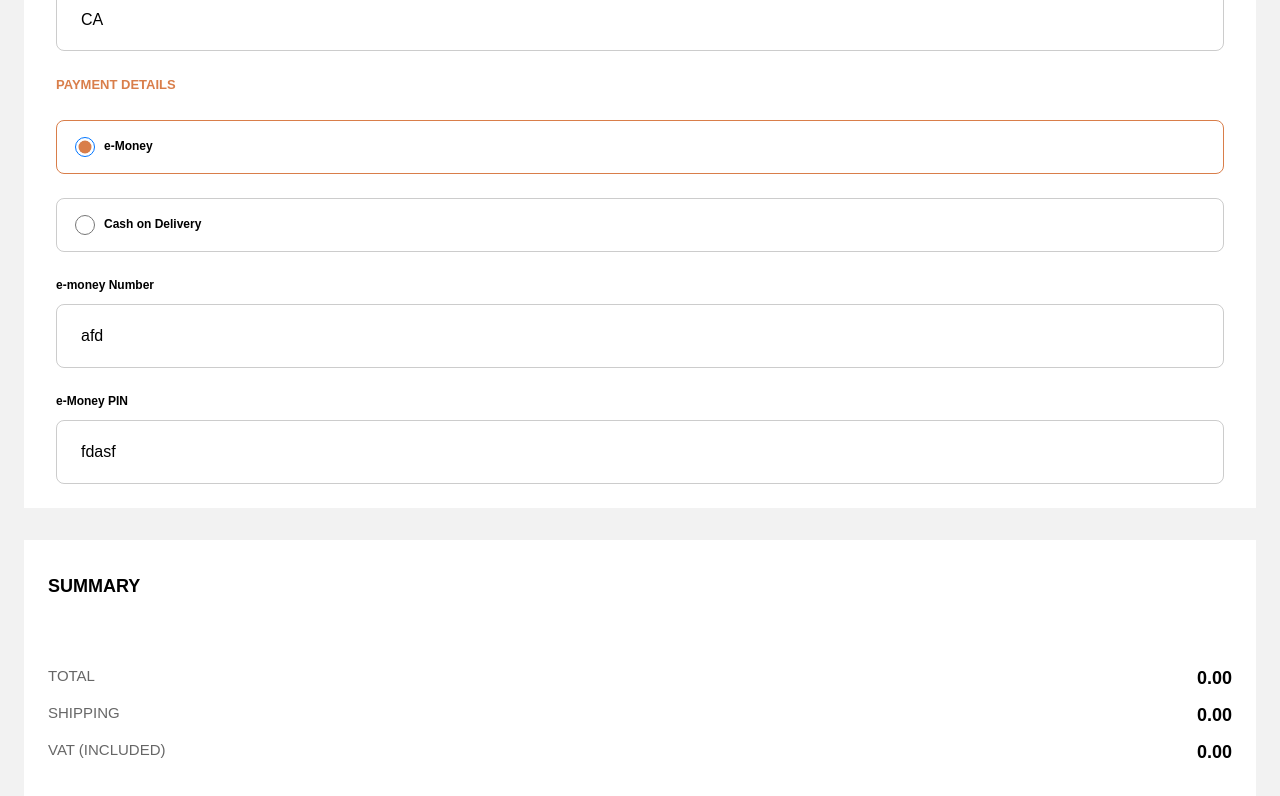
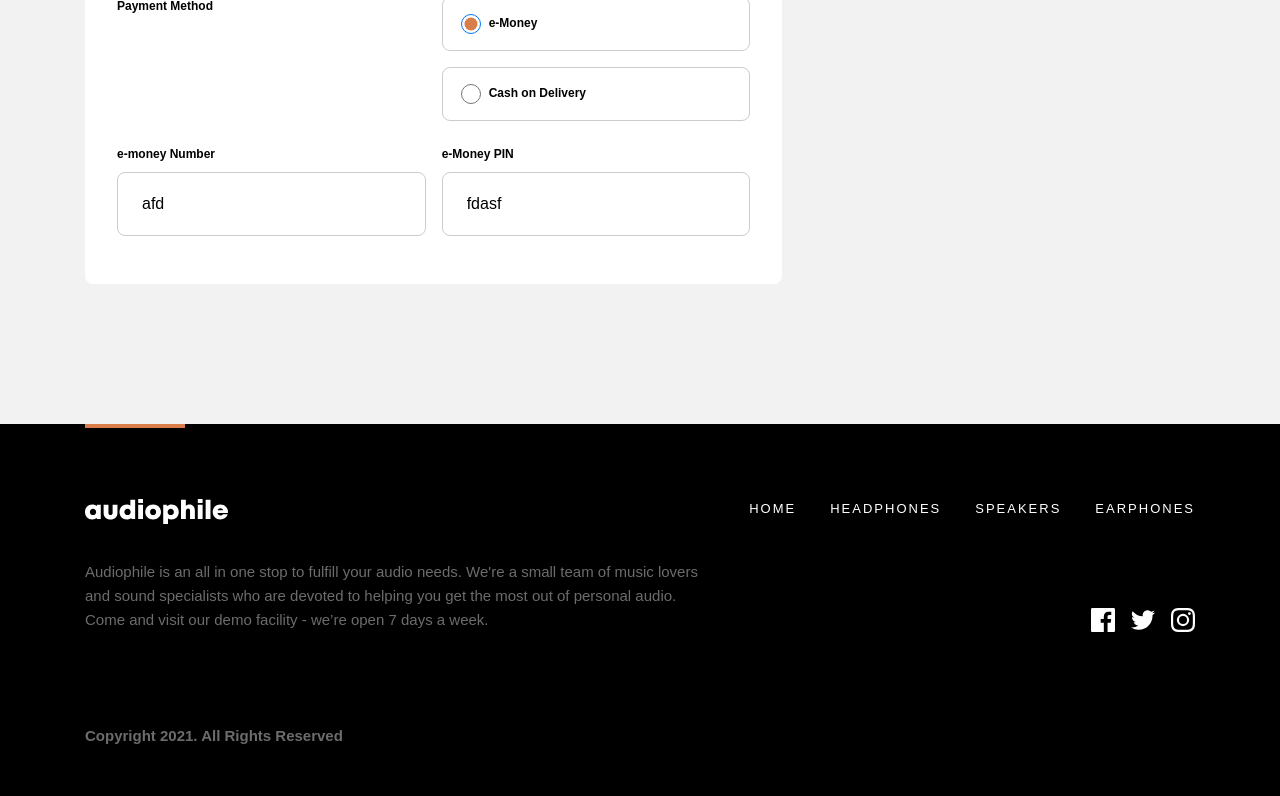
Before and after one commit to Ibarra11/audiophile, a React (Create React App) app: page /checkout in a window 1280 px wide. Shown: the part 1060-1856 px from the top of the page. Built offline with nearby package versions, Linux system fonts and the light colour scheme.

Commit message:
Checkout form responsive

```diff
--- a/package.json
+++ b/package.json
@@ -26,7 +26,6 @@
     "styled-components": "^5.3.1",
     "styled-normalize": "^8.0.7",
     "typescript": "^4.1.2",
-    "uniqid": "^5.4.0",
     "web-vitals": "^1.0.1"
   },
   "scripts": {
--- a/src/components/CheckoutForm/helpers.tsx
+++ b/src/components/CheckoutForm/helpers.tsx
@@ -8,12 +8,21 @@ interface ITextInput {
   type: 'text' | 'email' | 'tel';
   fieldProps: (nameOrOptions: any) => FieldInputProps<any>;
   meta: [FormikTouched<any>, FormikErrors<any>];
+  columns?: number;
+  rows?: number;
 }
-const TextInput = ({ label, fieldProps, meta, ...props }: ITextInput) => {
+const TextInput = ({
+  label,
+  fieldProps,
+  meta,
+  rows,
+  columns,
+  ...props
+}: ITextInput) => {
   const [touched, errors] = meta;
 
   return (
-    <InputGroup>
+    <InputGroup rows={rows} columns={columns}>
       <Label htmlFor={props.name || props.id}>{label}</Label>
       <Input {...props} {...fieldProps(props.name)} />
       {touched[props.name] && errors[props.name] ? (
@@ -30,16 +39,20 @@ interface IRadioButton {
   type: 'radio';
   fieldProps: (nameOrOptions: any) => FieldInputProps<any>;
   checked: boolean;
+  rows?: number;
+  columns?: number;
 }
 
 const RadioButton = ({
   label,
   fieldProps,
   checked,
+  rows,
+  columns,
   ...props
 }: IRadioButton) => {
   return (
-    <RadioGroup checked={checked}>
+    <RadioGroup checked={checked} rows={rows} columns={columns}>
       <Input
         {...props}
         {...fieldProps(props.name)}
--- a/src/components/CheckoutForm/index.tsx
+++ b/src/components/CheckoutForm/index.tsx
@@ -1,5 +1,6 @@
-import React, { useState, useLayoutEffect } from 'react';
+import React, { useState } from 'react';
 import * as Yup from 'yup';
+import { DollarSign } from 'react-feather';
 import Buttons from '../Buttons';
 import CartList from '../CartList';
 import ConfirmationModal from './ConfirmationModal';
@@ -13,14 +14,22 @@ import {
   Heading,
   FormGroupWrapper,
   FormGroup,
+  FormGroupGrid,
+  RadioGroupGrid,
   FormGroupHeader,
+  PaymentDetailsMobileToTablet,
+  PaymentDetailsLaptopAndUp,
   SummaryWrapper,
   SummaryHeading,
   SummaryRow,
+  RadioGroupHeading,
   RowTitle,
   RowPrice,
+  CashOption,
+  CashText,
   OrangeRowPrice,
   ErrorText,
+  GoBackLink,
 } from './styles';
 
 const CheckoutSchema = Yup.object().shape(
@@ -76,6 +85,9 @@ const CheckoutForm = () => {
 
   return (
     <Wrapper>
+      <GoBackLink onClick={() => window.history.back()}>
+        Go Back
+      </GoBackLink>
       <Form
         onSubmit={(e) => {
           e.preventDefault();
@@ -86,6 +98,7 @@ const CheckoutForm = () => {
           <Heading>Checkout</Heading>
           <FormGroup>
             <FormGroupHeader>Billing Details</FormGroupHeader>
+            <FormGroupGrid>
               <TextInput
                 label="Name"
                 name="Name"
@@ -110,9 +123,11 @@ const CheckoutForm = () => {
                 fieldProps={formik.getFieldProps}
                 meta={[formik.touched, formik.errors]}
               />
+            </FormGroupGrid>
           </FormGroup>
           <FormGroup>
             <FormGroupHeader>Shipping Info</FormGroupHeader>
+            <FormGroupGrid>
               <TextInput
                 label="Address"
                 name="Address"
@@ -120,6 +135,7 @@ const CheckoutForm = () => {
                 type="text"
                 fieldProps={formik.getFieldProps}
                 meta={[formik.touched, formik.errors]}
+                columns={2}
               />
               <TextInput
                 label="Zip Code"
@@ -145,9 +161,12 @@ const CheckoutForm = () => {
                 fieldProps={formik.getFieldProps}
                 meta={[formik.touched, formik.errors]}
               />
+            </FormGroupGrid>
           </FormGroup>
           <FormGroup>
             <FormGroupHeader>Payment Details</FormGroupHeader>
+            <RadioGroupGrid>
+              <RadioGroupHeading>Payment Method</RadioGroupHeading>
               <RadioButton
                 label="e-Money"
                 id="e-money"
@@ -169,6 +188,10 @@ const CheckoutForm = () => {
               formik.touched['Payment Method'] ? (
                 <ErrorText>Select one of the payment methods</ErrorText>
               ) : null}
+            </RadioGroupGrid>
+
+            <PaymentDetailsMobileToTablet>
+              <RadioGroupGrid>
                 <TextInput
                   label="e-money Number"
                   name="e-number"
@@ -176,6 +199,7 @@ const CheckoutForm = () => {
                   type="text"
                   fieldProps={formik.getFieldProps}
                   meta={[formik.touched, formik.errors]}
+                  columns={1}
                 />
                 <TextInput
                   label="e-Money PIN"
@@ -184,7 +208,44 @@ const CheckoutForm = () => {
                   type="text"
                   fieldProps={formik.getFieldProps}
                   meta={[formik.touched, formik.errors]}
+                  columns={1}
                 />
+              </RadioGroupGrid>
+            </PaymentDetailsMobileToTablet>
+            <PaymentDetailsLaptopAndUp>
+              {formik.values['Payment Method'] === 'cash' ? (
+                <CashOption>
+                  <DollarSign size={64} color="hsl(22, 65%, 57%)" />
+                  <CashText>
+                    The ‘Cash on Delivery’ option enables you to pay in
+                    cash when our delivery courier arrives at your
+                    residence. Just make sure your address is correct so
+                    that your order will not be cancelled.
+                  </CashText>
+                </CashOption>
+              ) : (
+                <RadioGroupGrid>
+                  <TextInput
+                    label="e-money Number"
+                    name="e-number"
+                    id="e-number"
+                    type="text"
+                    fieldProps={formik.getFieldProps}
+                    meta={[formik.touched, formik.errors]}
+                    columns={1}
+                  />
+                  <TextInput
+                    label="e-Money PIN"
+                    name="e-pin"
+                    id="e-pin"
+                    type="text"
+                    fieldProps={formik.getFieldProps}
+                    meta={[formik.touched, formik.errors]}
+                    columns={1}
+                  />
+                </RadioGroupGrid>
+              )}
+            </PaymentDetailsLaptopAndUp>
           </FormGroup>
         </FormGroupWrapper>
         <SummaryWrapper>
--- a/src/components/CheckoutForm/styles.ts
+++ b/src/components/CheckoutForm/styles.ts
@@ -1,43 +1,90 @@
-import styled from 'styled-components';
+import styled from 'styled-components/macro';
+import breakpoints from '../../shared/css/breakpoints';
+import { MaxWidthWrapper } from '../../shared/css/components';
+const Wrapper = styled(MaxWidthWrapper)`
+  background: #f2f2f2;
+  padding: ${24 / 16}rem;
+  margin-top: ${24 / 16}rem;
+  margin-bottom: ${96 / 16}rem;
+  ${breakpoints.tabletAndUp} {
+    margin-top: ${48 / 16}rem;
+  }
+  ${breakpoints.laptopAndUp} {
+    margin-bottom: ${140 / 16}rem;
+    margin-top: ${96 / 16}rem;
+    padding: 0;
+  }
+`;
+const Form = styled.form`
+  display: flex;
+  flex-direction: column;
+  gap: ${32 / 16}rem;
+  ${breakpoints.laptopAndUp} {
+    flex-direction: revert;
+    align-items: flex-start;
+  }
+`;
 
-const Wrapper = styled.div`
-  background: #f2f2f2;
-  padding: 24px;
-  margin-top: 3rem;
-  margin-bottom: 6rem;
-`;
-const Form = styled.form``;
 const Heading = styled.h3`
   font-size: clamp(28px, 3vw + 1rem, 32px);
   margin-bottom: 32px;
 `;
 
+const GoBackLink = styled.button`
+  margin-bottom: ${24 / 16}rem;
+`;
+
 const FormGroupWrapper = styled.div`
+  flex: 2;
   background: hsl(var(--clr-white));
-  padding: 24px 32px;
-  margin-bottom: 32px;
+  padding: ${24 / 16}rem ${32 / 16}rem;
+  border-radius: 8px;
 `;
 
 const FormGroup = styled.div`
+  &:not(:last-of-type) {
+    margin-bottom: ${32 / 16}rem;
+    ${breakpoints.tabletAndUp} {
+      margin-bottom: ${52 / 16}rem;
+    }
+  }
+`;
+
+const FormGroupGrid = styled.div`
   display: grid;
-  gap: 24px;
+  gap: ${24 / 16}rem;
 
-  &:not(:last-of-type) {
-    margin-bottom: 32px;
+  ${breakpoints.tabletAndUp} {
+    grid-template-columns: repeat(2, 1fr);
+  }
+`;
+
+const RadioGroupGrid = styled(FormGroupGrid)`
+  gap: ${16 / 16}rem;
+
+  &:first-of-type {
+    margin-bottom: ${24 / 16}rem;
   }
 `;
 
 const FormGroupHeader = styled.h6`
   color: hsl(var(--clr-primary-orange));
   font-size: var(--text-subtitle);
-  /* The form group header has a margin-bottom of 16px, since it is part of the grid the gap is 24px, so I just offset it by 8 */
-  margin-top: -8px;
+  margin-bottom: 16px;
 `;
 
-const InputGroup = styled.div`
+const InputGroup = styled.div<{
+  rows: number | undefined;
+  columns: number | undefined;
+}>`
   display: flex;
   flex-direction: column;
-  gap: 9px;
+  gap: 8px;
+
+  ${breakpoints.tabletAndUp} {
+    grid-column: ${(p) => p.columns && `span ${p.columns}`};
+    grid-row: ${(p) => p.rows && `span ${p.rows}`};
+  }
 `;
 
 const Label = styled.label`
@@ -80,22 +127,54 @@ const Input = styled.input`
   }
 `;
 
-const RadioGroup = styled(InputGroup)<{ checked: boolean | undefined }>`
+const RadioGroupHeading = styled.p`
+  grid-row: span 2;
+  font-size: ${12 / 16}rem;
+  font-weight: 700;
+`;
+
+const RadioGroup = styled(InputGroup)<{
+  checked: boolean | undefined;
+}>`
   flex-direction: revert;
   align-items: center;
-  border: 1px solid red;
   padding: 16px 18px;
   border-radius: 8px;
-  border: 1px solid
-    ${(p) =>
-      p.checked
-        ? 'hsl(var(--clr-primary-orange))'
-        : 'hsl(var(--clr-primary-black) / 0.2)'};
+  border: 1px solid hsl(var(--clr-primary-black) / 0.2);
+  ${(p) =>
+    p.checked
+      ? 'hsl(var(--clr-primary-orange))'
+      : 'hsl(var(--clr-primary-black) / 0.2)'};
 `;
 
-const SummaryWrapper = styled.div`
-  background: hsl(var(--clr-white));
-  padding: 32px 24px;
+const PaymentDetailsMobileToTablet = styled.div`
+  ${breakpoints.laptopAndUp} {
+    display: none;
+  }
+`;
+
+const PaymentDetailsLaptopAndUp = styled.div`
+  display: none;
+  ${breakpoints.laptopAndUp} {
+    display: revert;
+  }
+`;
+
+const CashOption = styled.div`
+  display: grid;
+  grid-template-columns: auto 1fr;
+  gap: ${32 / 16}rem;
+  align-items: center;
+`;
+
+const CashText = styled.p`
+  font-size: var(--fs-text-body);
+  font-weight: 500;
+`;
+
+const SummaryWrapper = styled(FormGroupWrapper)`
+  flex: 1;
+  margin: 0;
 `;
 
 const SummaryHeading = styled.h6`
@@ -145,11 +224,18 @@ export {
   Heading,
   FormGroupWrapper,
   FormGroup,
+  FormGroupGrid,
+  RadioGroupGrid,
   FormGroupHeader,
   InputGroup,
+  RadioGroupHeading,
   RadioGroup,
+  CashText,
+  CashOption,
   Label,
   Input,
+  PaymentDetailsMobileToTablet,
+  PaymentDetailsLaptopAndUp,
   SummaryWrapper,
   SummaryHeading,
   SummaryRow,
@@ -157,4 +243,5 @@ export {
   RowPrice,
   OrangeRowPrice,
   ErrorText,
+  GoBackLink,
 };
```
Also changed, not shown: 2 other files (tests, documents, lock files or other folders). Lines whose indentation alone changed are shown as unchanged.
